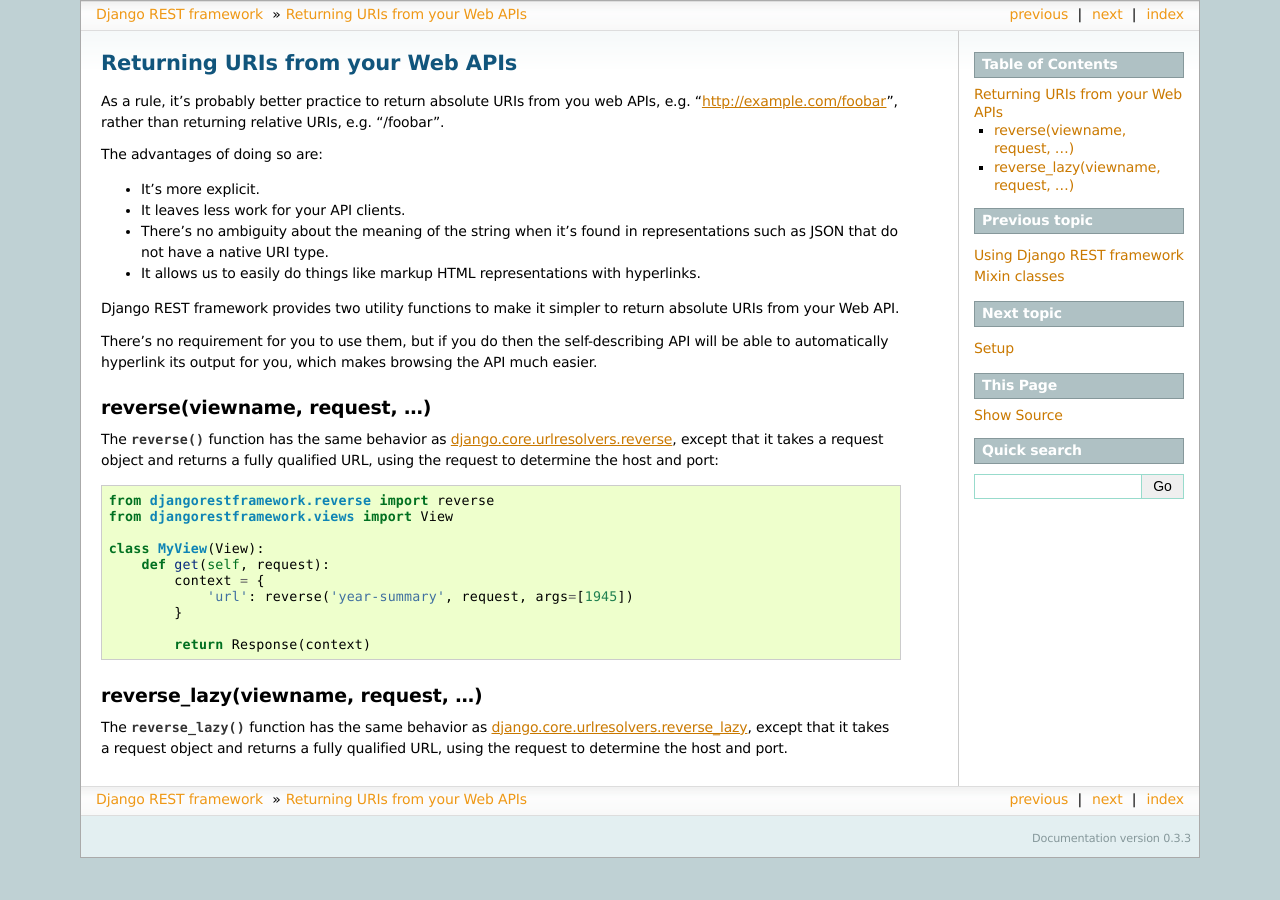
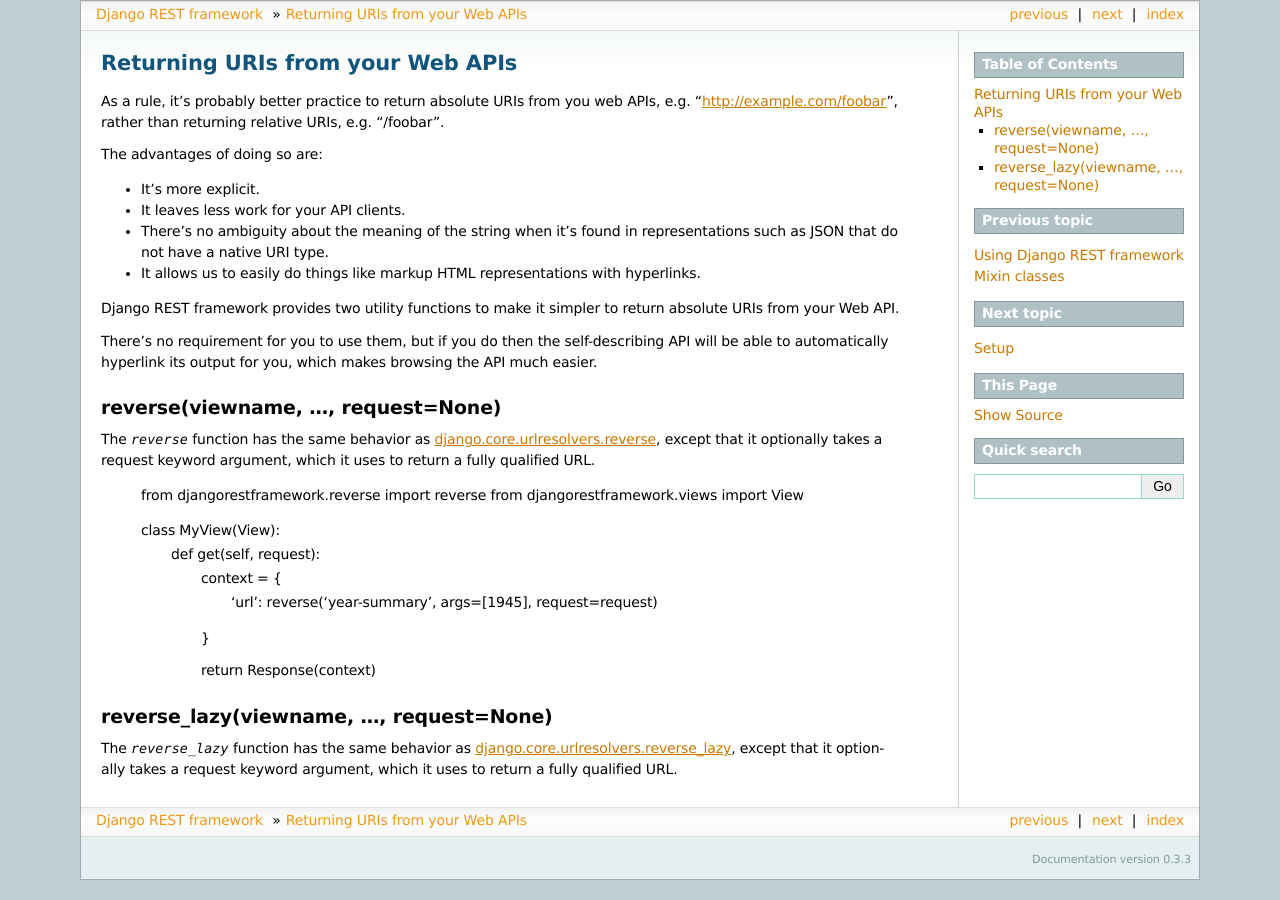
Before and after one commit to Tigercoder0218/Tiger, a Sphinx documentation site: the page built from docs/howto/reverse.rst, in a window 1280 px wide. Built offline with Sphinx 7.4.7, drawn with Linux system fonts in a browser that asks for light colours.

Commit message:
Cleanup of reverse docs

```diff
--- a/docs/howto/reverse.rst
+++ b/docs/howto/reverse.rst
@@ -1,23 +1,32 @@
 Returning URIs from your Web APIs
 =================================
 
-As a rule, it's probably better practice to return absolute URIs from you web APIs, e.g. "http://example.com/foobar", rather than returning relative URIs, e.g. "/foobar".
+As a rule, it's probably better practice to return absolute URIs from you web
+APIs, e.g. "http://example.com/foobar", rather than returning relative URIs,
+e.g. "/foobar".
 
 The advantages of doing so are:
 
 * It's more explicit.
 * It leaves less work for your API clients.
-* There's no ambiguity about the meaning of the string when it's found in representations such as JSON that do not have a native URI type.
-* It allows us to easily do things like markup HTML representations with hyperlinks.
+* There's no ambiguity about the meaning of the string when it's found in
+  representations such as JSON that do not have a native URI type.
+* It allows us to easily do things like markup HTML representations
+  with hyperlinks.
 
-Django REST framework provides two utility functions to make it simpler to return absolute URIs from your Web API.
+Django REST framework provides two utility functions to make it simpler to
+return absolute URIs from your Web API.
 
-There's no requirement for you to use them, but if you do then the self-describing API will be able to automatically hyperlink its output for you, which makes browsing the API much easier.
+There's no requirement for you to use them, but if you do then the
+self-describing API will be able to automatically hyperlink its output for you,
+which makes browsing the API much easier.
 
-reverse(viewname, request, ...)
+reverse(viewname, ..., request=None)
 -------------------------------
 
-The :py:func:`~reverse.reverse` function has the same behavior as `django.core.urlresolvers.reverse`_, except that it takes a request object and returns a fully qualified URL, using the request to determine the host and port::
+The `reverse` function has the same behavior as
+`django.core.urlresolvers.reverse`_, except that it optionally takes a request
+keyword argument, which it uses to return a fully qualified URL.
 
     from djangorestframework.reverse import reverse
     from djangorestframework.views import View
@@ -25,15 +34,17 @@ The :py:func:`~reverse.reverse` function has the same behavior as `django.core.u
     class MyView(View):
         def get(self, request):
             context = {
-                'url': reverse('year-summary', request, args=[1945])
+                'url': reverse('year-summary', args=[1945], request=request)
             }
 
             return Response(context)
 
-reverse_lazy(viewname, request, ...)
+reverse_lazy(viewname, ..., request=None)
 ------------------------------------
 
-The :py:func:`~reverse.reverse_lazy` function has the same behavior as `django.core.urlresolvers.reverse_lazy`_, except that it takes a request object and returns a fully qualified URL, using the request to determine the host and port.
+The `reverse_lazy` function has the same behavior as
+`django.core.urlresolvers.reverse_lazy`_, except that it optionally takes a
+request keyword argument, which it uses to return a fully qualified URL.
 
 .. _django.core.urlresolvers.reverse: https://docs.djangoproject.com/en/dev/topics/http/urls/#reverse
 .. _django.core.urlresolvers.reverse_lazy: https://docs.djangoproject.com/en/dev/topics/http/urls/#reverse-lazy
```
Also changed, not shown: 1 other file.
